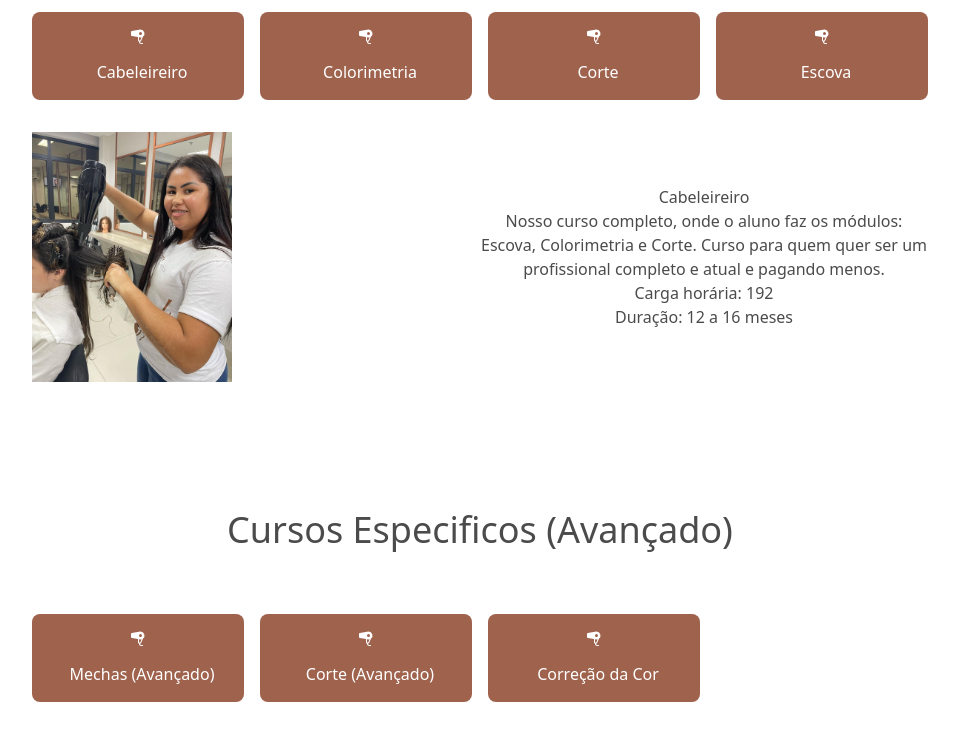
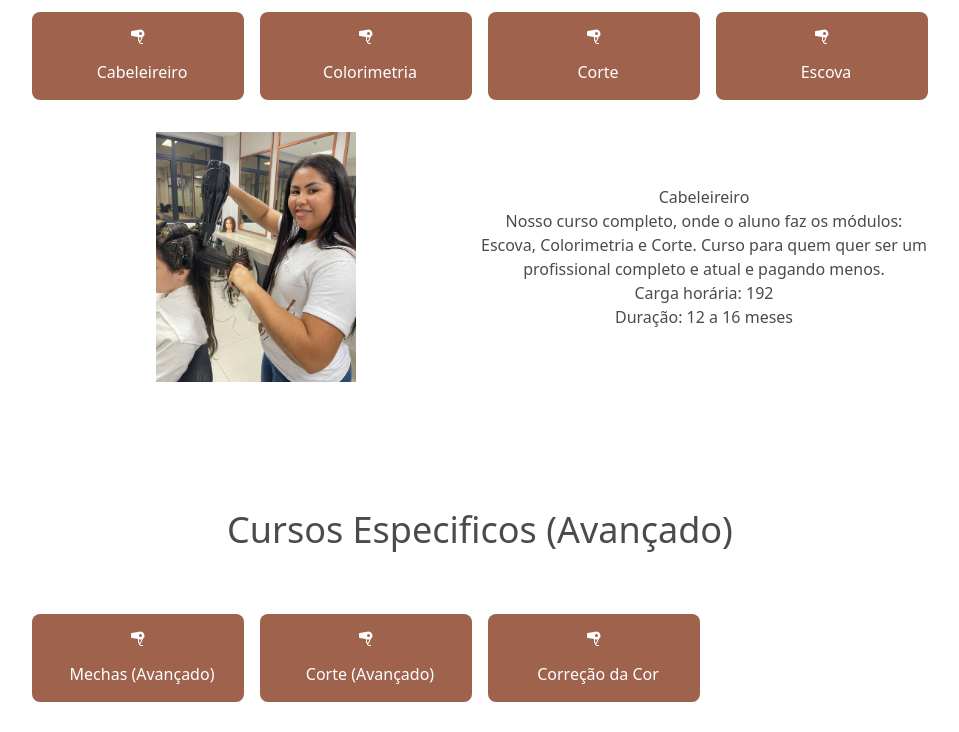
Before and after one commit to RiqueBruno/acad-w-z, a Next.js app: page /cursos in a window 1280 px wide. Shown: the part 1020-1752 px from the top of the page, without its empty margins (160-1119 px from the left). Built offline with nearby package versions, Linux system fonts and the light colour scheme.

Commit message:
feat: cursos - aprimora layout do painel de cursos com centralização de conteúdo

```diff
--- a/src/components/CoursesPanel/index.tsx
+++ b/src/components/CoursesPanel/index.tsx
@@ -34,7 +34,7 @@
       </div>
       {course && (
         <article className="flex flex-col md:grid md:grid-cols-2 items-center mt-8">
-          <div>
+          <div className="w-full h-full flex items-center justify-center">
             <Image
               src={data[course - 1].image}
               alt={data[course - 1].title}
@@ -42,7 +42,7 @@
               width={200}
             />
           </div>
-          <div>
+          <div className="w-full h-full flex flex-col items-center justify-center">
             <h3>{data[course - 1].title}</h3>
             <p>{data[course - 1].description}</p>
             <p>Carga horária: {data[course - 1].workload}</p>
```
